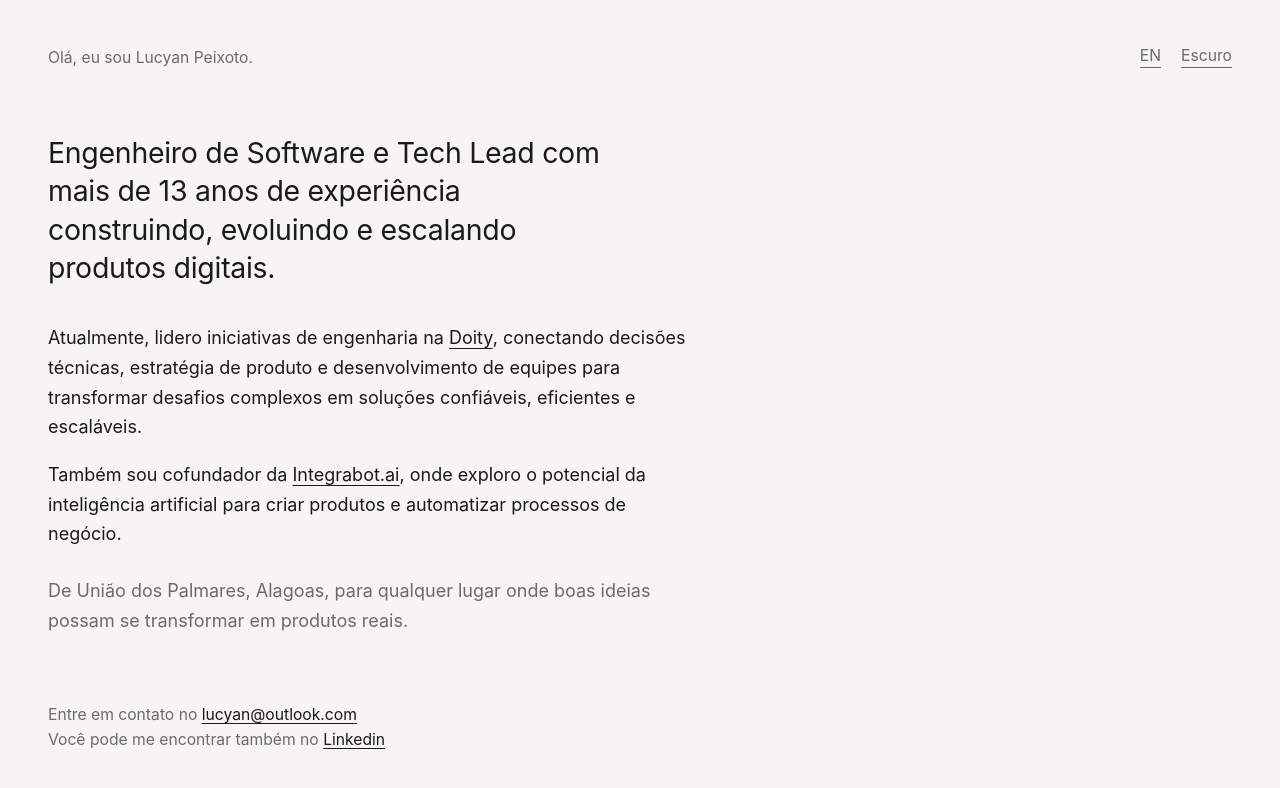
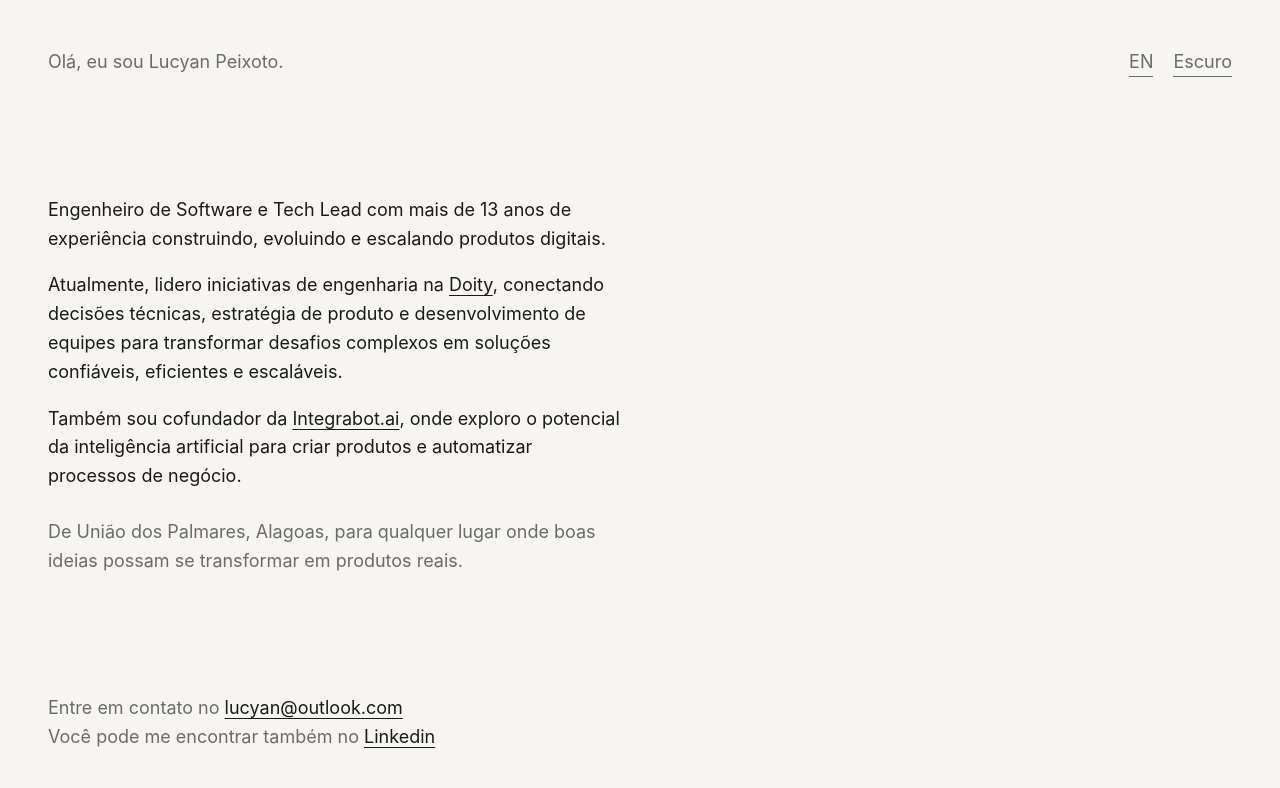
Before and after one commit to lucyanpeixoto/site, an Astro site: page / in a window 1280 px wide. Built offline with nearby package versions, Linux system fonts and the light colour scheme; Astro itself is replaced by a stand-in of ours.

Commit message:
style: usa tamanho de fonte único na página
Hierarquia passa a ser feita só pela cor; menu alinhado à saudação.

Co-Authored-By: Claude Opus 5.5 <noreply@anthropic.com>

```diff
--- a/src/styles/global.css
+++ b/src/styles/global.css
@@ -5,9 +5,8 @@
 }
 
 :root {
-	--font-size-large: clamp(1.25rem, 0.9rem + 1.1vw, 1.875rem);
-	--font-size-medium: clamp(1rem, 0.94rem + 0.25vw, 1.125rem);
-	--font-size-small: clamp(0.875rem, 0.82rem + 0.2vw, 1rem);
+	/* Tamanho único; a hierarquia vem só da cor */
+	--font-size: clamp(1rem, 0.95rem + 0.25vw, 1.125rem);
 	--gutter: clamp(1.25rem, 4vw, 3rem);
 }
 
@@ -44,6 +43,8 @@ body {
 	margin: 0;
 	color: var(--color-text);
 	background-color: var(--color-bg);
+	font-size: var(--font-size);
+	line-height: 1.6;
 	font-family: -apple-system, BlinkMacSystemFont, Segoe UI, Helvetica, Arial, sans-serif;
 	-webkit-font-smoothing: antialiased;
 	-moz-osx-font-smoothing: grayscale;
@@ -85,7 +86,7 @@ main {
 .heading {
 	grid-area: heading;
 	margin: 0;
-	font-size: var(--font-size-small);
+	font-size: inherit;
 	font-weight: normal;
 	color: var(--color-muted);
 }
@@ -93,21 +94,11 @@ main {
 .content-primary {
 	grid-area: content;
 	align-self: center;
-	max-width: 40rem;
+	max-width: 36rem;
 }
 
 .content-primary p {
 	margin: 0 0 1em;
-	font-size: var(--font-size-medium);
-	line-height: 1.65;
-}
-
-.content-primary .content-lead {
-	margin-bottom: 1.25em;
-	max-width: 32ch;
-	font-size: var(--font-size-large);
-	line-height: 1.35;
-	letter-spacing: -0.01em;
 }
 
 .content-primary .content-closing {
@@ -118,8 +109,6 @@ main {
 .content-secondary {
 	grid-area: footer;
 	margin: 0;
-	font-size: var(--font-size-small);
-	line-height: 1.6;
 	color: var(--color-muted);
 }
 
@@ -139,11 +128,10 @@ main {
 
 .menu-link {
 	position: relative;
+	display: block;
 	overflow: hidden;
-	padding: 0 0 4px;
+	padding: 0;
 	font: inherit;
-	font-size: var(--font-size-small);
-	line-height: 1;
 	color: var(--color-muted);
 	text-decoration: none;
 	background: none;
```
